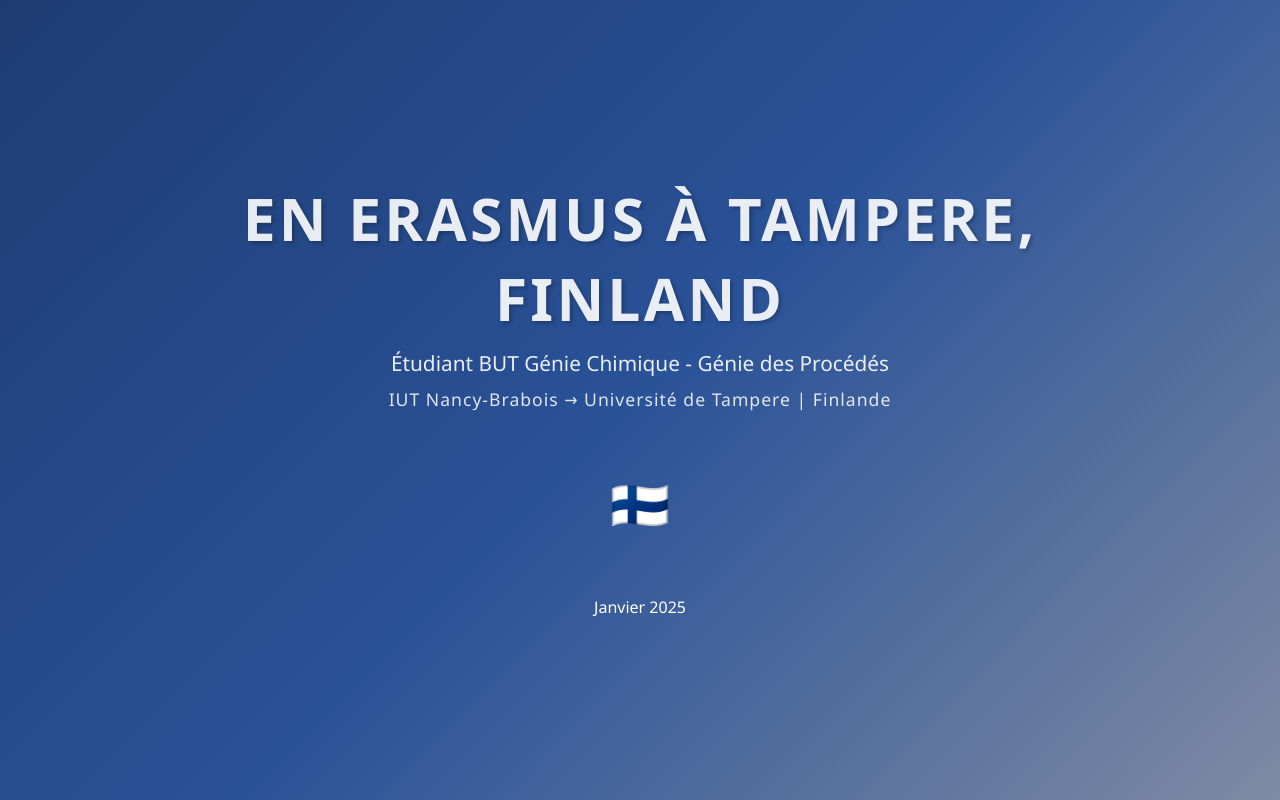
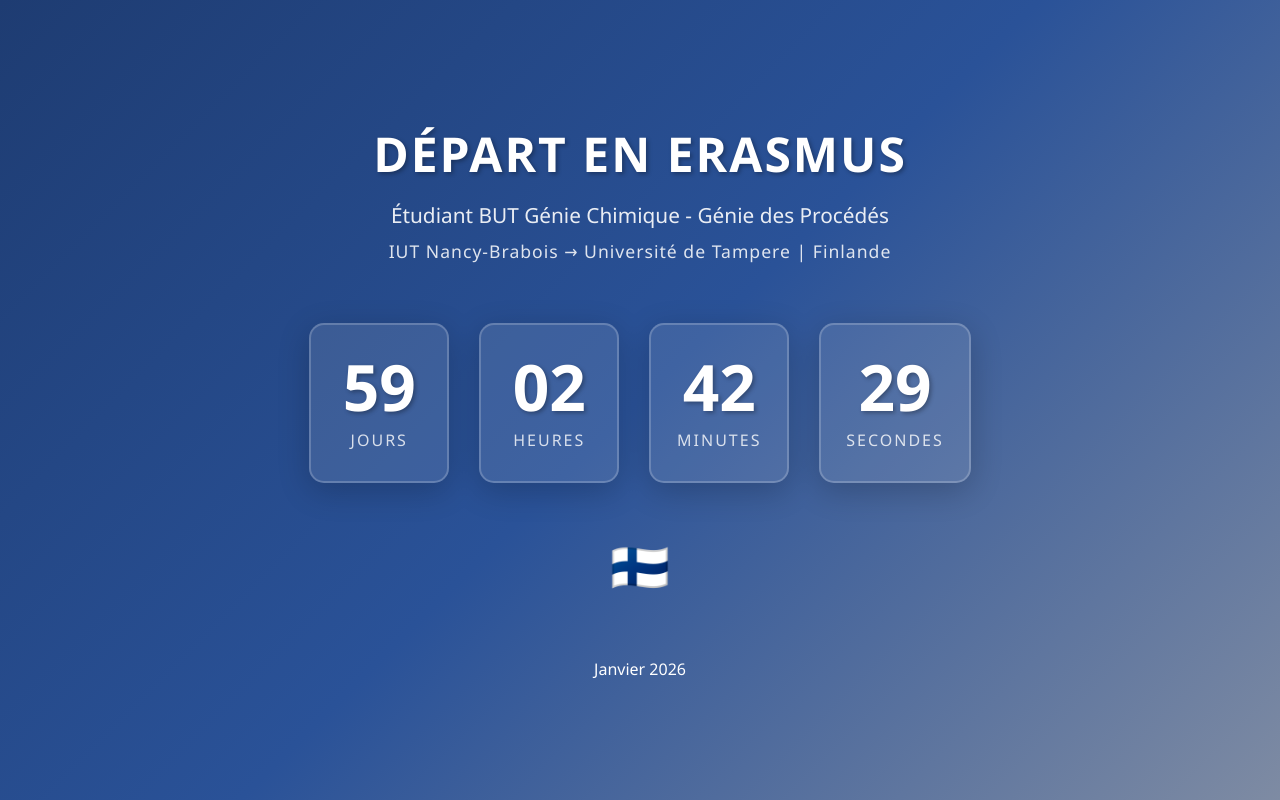
Before and after one commit to CandiceDUY/Finlande.github.io, a plain HTML site: page index.html in a window 1280 px wide. Drawn offline with Linux system fonts and the light colour scheme.

Commit message:
Update index.html

```diff
--- a/index.html
+++ b/index.html
@@ -222,36 +222,47 @@
         <div class="flag">🇫🇮</div>
 
         <div class="footer">
-            <p>Janvier 2025</p>
+            <p>Janvier 2026</p>
         </div>
     </div>
 
     <script>
-        const targetDate = new Date('2025-01-01T00:00:00+01:00').getTime();
+        // Date cible : 1er janvier 2026 à minuit (fuseau horaire de Paris)
+        const targetDate = new Date('2026-01-01T00:00:00+01:00').getTime();
 
         function updateCountdown() {
+            // Obtenir l'heure actuelle
             const now = new Date().getTime();
+
+            // Calculer la différence
             const distance = targetDate - now;
 
+            // Si le compte à rebours est terminé
             if (distance < 0) {
                 document.getElementById('mainTitle').textContent = 'En Erasmus à Tampere, Finland';
                 document.getElementById('mainTitle').classList.add('arrived');
                 document.getElementById('countdownContainer').style.display = 'none';
+                document.querySelector('.footer p').textContent = 'Actuellement en Finlande';
                 return;
             }
 
+            // Calculer jours, heures, minutes, secondes
             const days = Math.floor(distance / (1000 * 60 * 60 * 24));
             const hours = Math.floor((distance % (1000 * 60 * 60 * 24)) / (1000 * 60 * 60));
             const minutes = Math.floor((distance % (1000 * 60 * 60)) / (1000 * 60));
             const seconds = Math.floor((distance % (1000 * 60)) / 1000);
 
+            // Afficher les valeurs avec un zéro devant si nécessaire
             document.getElementById('days').textContent = days.toString().padStart(2, '0');
             document.getElementById('hours').textContent = hours.toString().padStart(2, '0');
             document.getElementById('minutes').textContent = minutes.toString().padStart(2, '0');
             document.getElementById('seconds').textContent = seconds.toString().padStart(2, '0');
         }
 
+        // Lancer le compte à rebours immédiatement
         updateCountdown();
+
+        // Mettre à jour toutes les secondes
         setInterval(updateCountdown, 1000);
     </script>
 </body>
```
